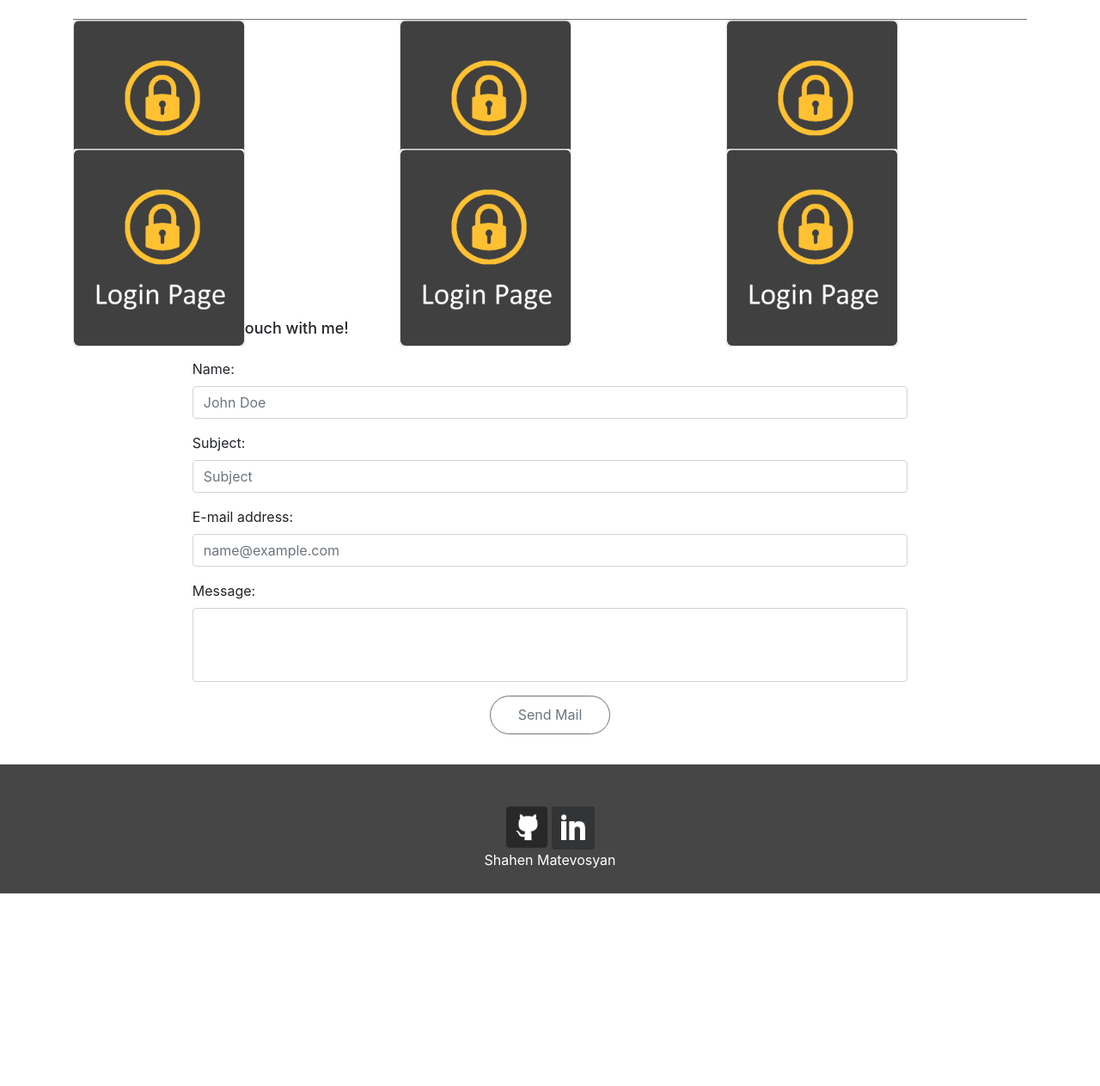
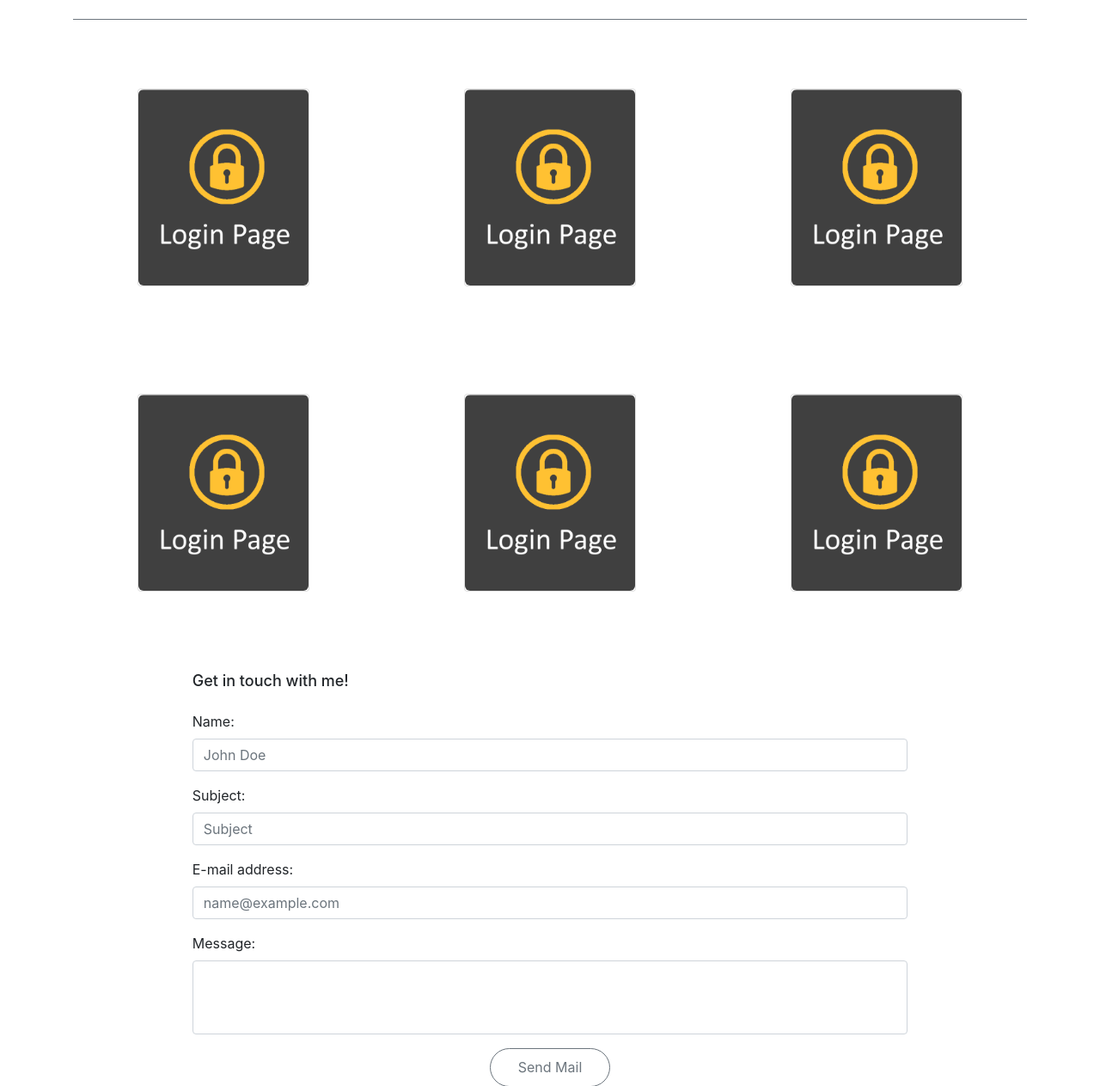
Before and after one commit to Shahen-M/Portfolio, a PHP site: page / in a window 1280 px wide. Shown: the part 2902-4165 px from the top of the page at 86% size. Before the commit the page ends 3941 px from the top, so only its background shows below. Run offline with PHP 8.4, Linux system fonts and the light colour scheme; some libraries are stand-ins or nearby versions.

Commit message:
added styles to six github projects

```diff
--- a/css/style.css
+++ b/css/style.css
@@ -166,6 +166,10 @@ h3 {
   transform: rotateY(180deg);
 }
 
+.git_projects {
+  height: 275px;
+  margin-top: 80px;
+}
 
 
 
@@ -184,9 +188,10 @@ h3 {
 .card {
   width: 200px;
   height: 230px;
-  position: absolute;
   transform-style: preserve-3d;
   transition: all .5s ease-in-out;
+  display: block;
+  margin: 0 auto;
 }
 .card:hover {
   transform: rotateY(180deg);
```
